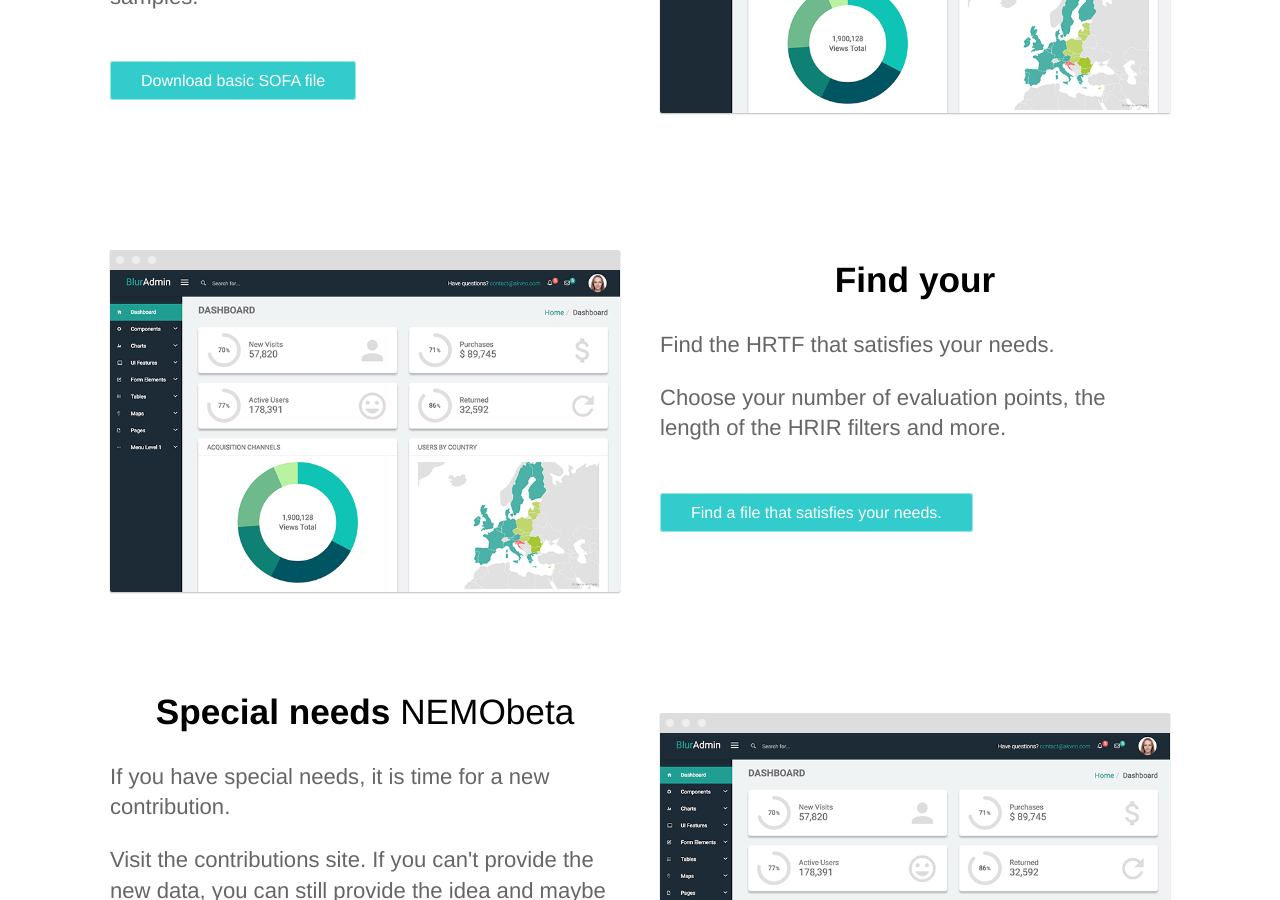
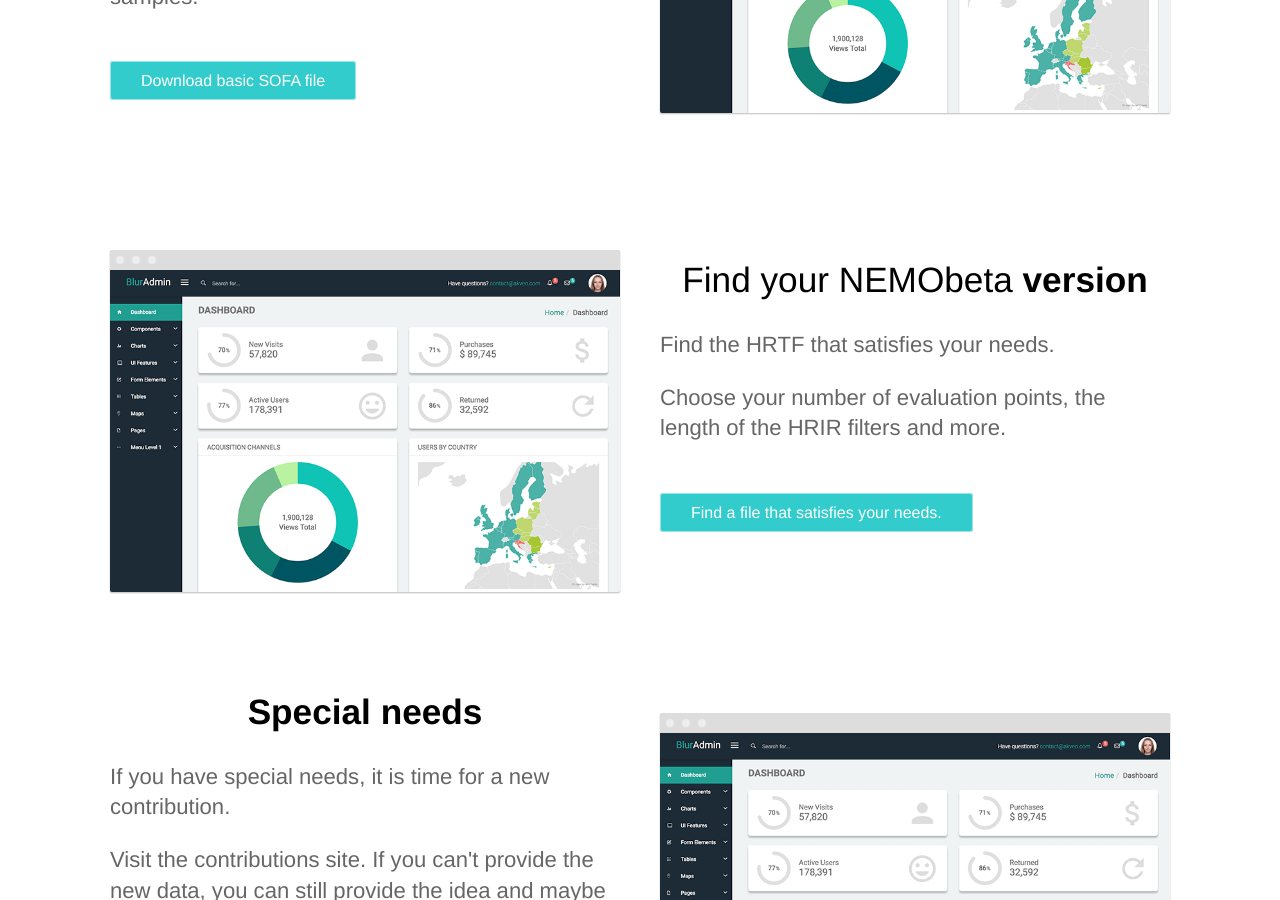
Before and after one commit to TheNEMOproject/TheNEMOproject.github.io, a Jekyll site: the page built from downloads.html, in a window 1280 px wide and 900 px high, scrolled down 660 px. Built offline with Jekyll 4.4.1, drawn with Linux system fonts in a browser that asks for light colours.

Commit message:
Update downloads.html

```diff
--- a/downloads.html
+++ b/downloads.html
@@ -21,7 +21,7 @@
 <section>
 	<div class="container flex">
 		<div class="text editable">
-			<h2><strong>Find your</strong></h2>
+			<h2>Find your NEMObeta <strong>version</strong></h2>
 			<p>Find the HRTF that satisfies your needs.</p>
 			<p>Choose your number of evaluation points, the length of the HRIR filters and more.</p>
 			<div class="cta button"><a href="https://github.com/TheNEMOproject/NEMOhrtf">Find a file that satisfies your needs.</a></div>
```
Also changed, not shown: other parts of downloads.html (+1 -1 lines).
